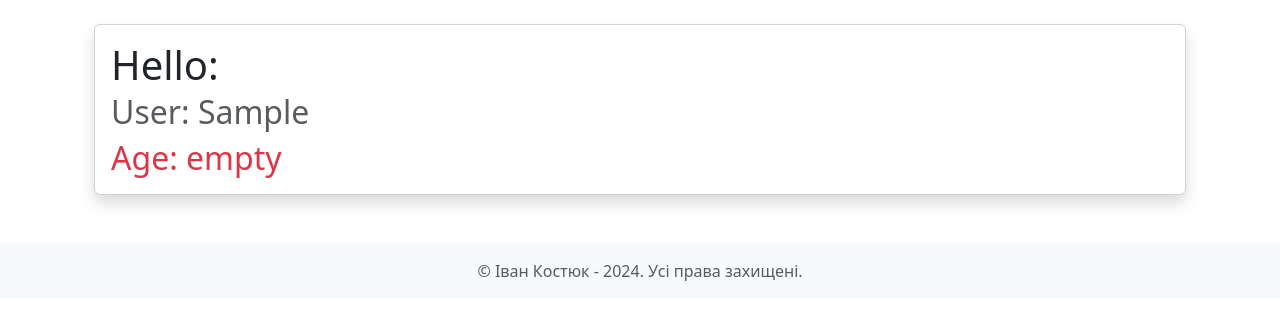
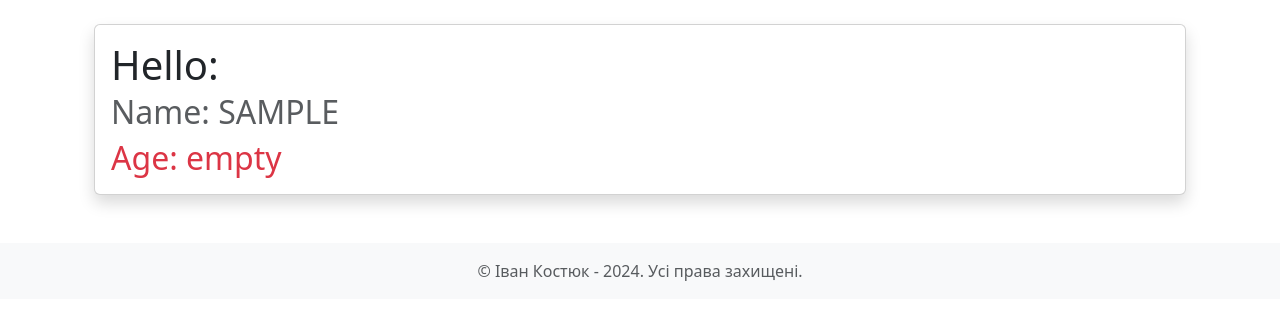
Before and after one commit to Ivan06021/flask-app-lab, a Flask app: a page that uses app/users/templates/users/hi.html in a window 1280 px wide. Shown: the part 56-376 px from the top of the page. Run offline with Flask 3, Linux system fonts and the light colour scheme.

Commit message:
Update greeting template and admin route; add unit tests for user routes

```diff
--- a/app/users/templates/users/hi.html
+++ b/app/users/templates/users/hi.html
@@ -30,7 +30,7 @@
     <div class="card shadow">
         <div class="card-body">
             <h1 class="card-title">Hello:</h1>
-            <h2 class="card-subtitle mb-2 text-muted">User: {{ name | title }}</h2>
+            <h2 class="card-subtitle mb-2 text-muted">Name: {{ name }}</h2>
 
             {% if age %}
             <h2 class="card-text text-success">Age: {{ age }}</h2>
--- a/app/users/views.py
+++ b/app/users/views.py
@@ -11,6 +11,6 @@ def greeting(name):
 
 @user_bp.route("/admin")
 def admin():
-    to_url = url_for("users.greeting", name="administrator", external=True)
+    to_url = url_for("users.greeting", age=45, name="administrator", external=True)
     print(to_url)
     return redirect(to_url)
```
Also changed, not shown: tests/test_user_bp.py (added, +27 -0 lines).
